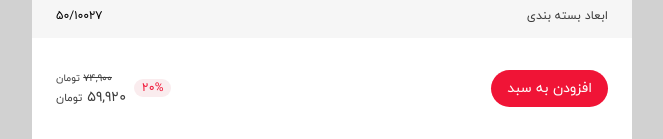
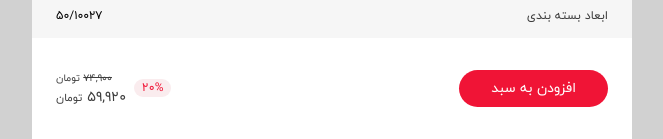
Before and after one commit to hosseinGith/okala, a website: page pages/product/index.html in a window 1280 px wide. Shown: the part 661-800 px from the top of the page, without its empty margins (308-971 px from the left). Drawn offline with Linux system fonts and the light colour scheme.

Commit message:
button px

```diff
--- a/pages/product/index.html
+++ b/pages/product/index.html
@@ -214,7 +214,7 @@
       <section class="bg-contentBodyColor">
         <div class="max-w-[600px] translate-x-[-50%] fixed left-[50%] bottom-0 w-full ">
           <form class="bg-contentBodyColor flex py-8 justify-between px-6">
-            <button type="submit" class="button text-sm rounded-full px-4">افزودن به سبد</button>
+            <button type="submit" class="button text-sm rounded-full px-8">افزودن به سبد</button>
             <div class="flex items-center gap-2 text-end">
               <span class="price">20%</span>
               <div>
```
